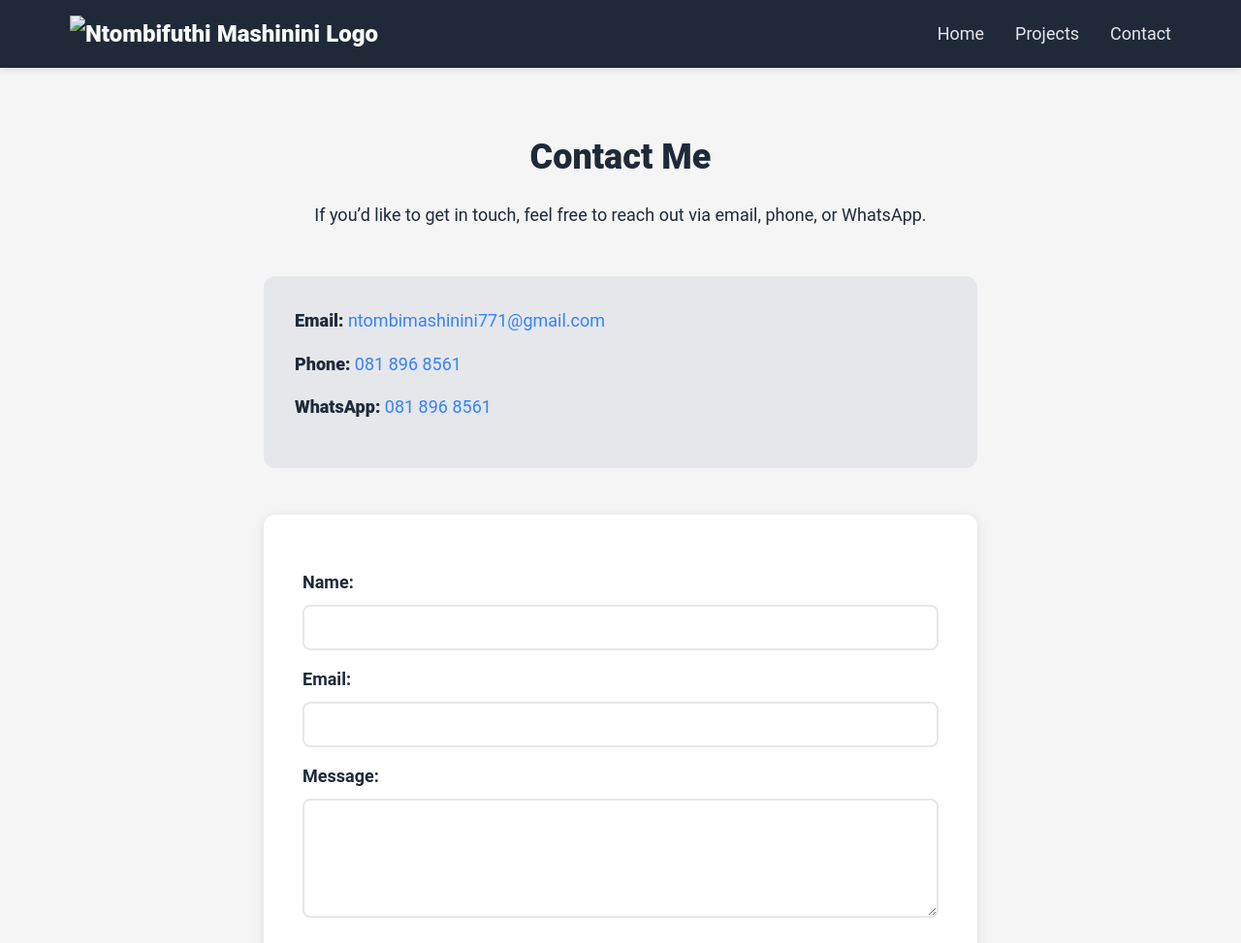
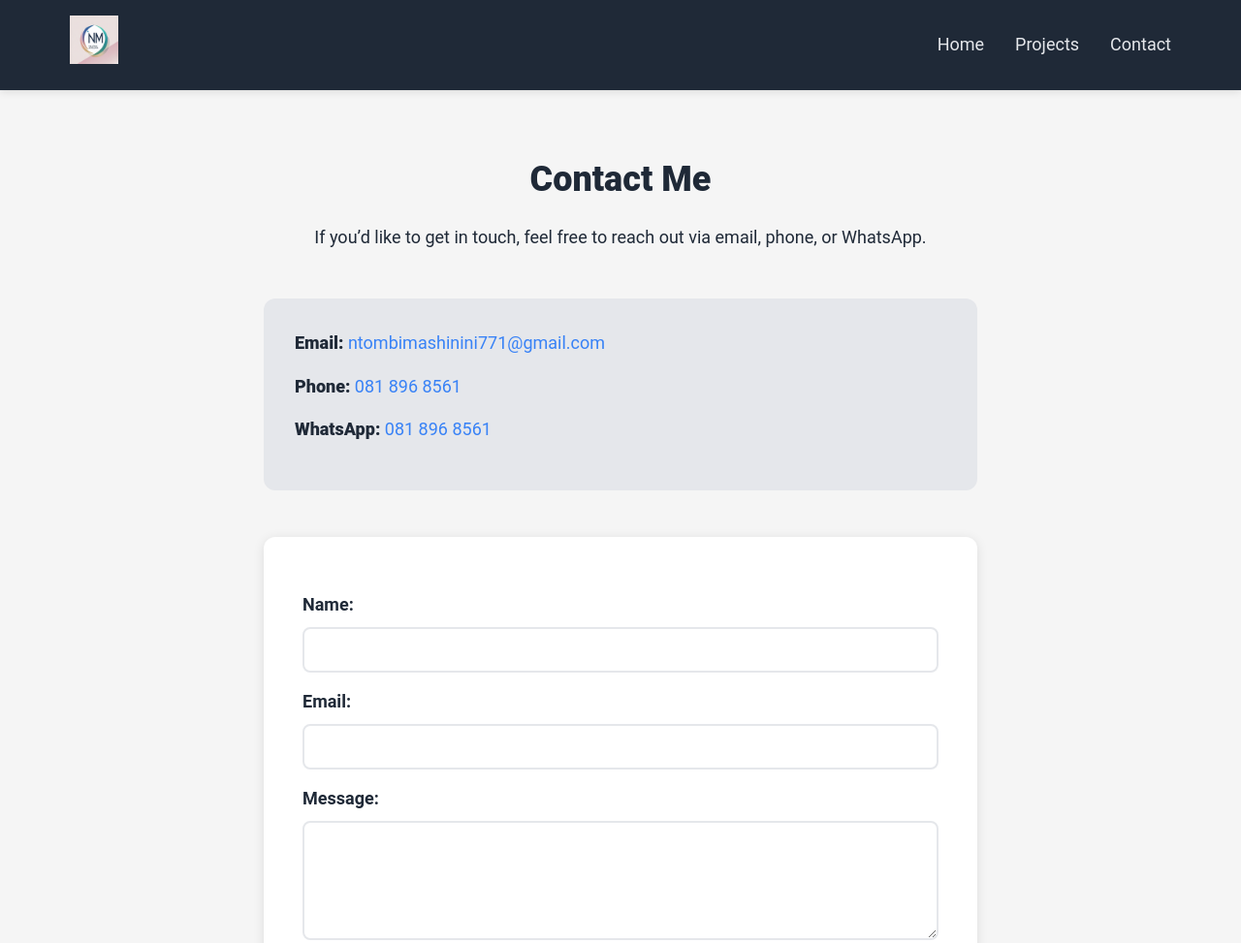
Before and after one commit to Ntombifuthi-Mashinini/odin-landing-page, a plain HTML site: page contacts.html in a window 1280 px wide. Shown: the top 973 px of the page at 97% size. Drawn offline with Linux system fonts and the light colour scheme.

Commit message:
Add logo image

```diff
--- a/contacts.html
+++ b/contacts.html
@@ -11,7 +11,7 @@
     <div class="header-container">
       <div class="logo">
         <a href="index.html">
-          <img src="images/logo.png" alt="Ntombifuthi Mashinini Logo">
+          <img src="/images/Sophisticated Logo with 'NM' and 'Fullstack Developer'.png" alt="Ntombifuthi Mashinini Logo">
         </a>
       </div>
       <nav>
```
